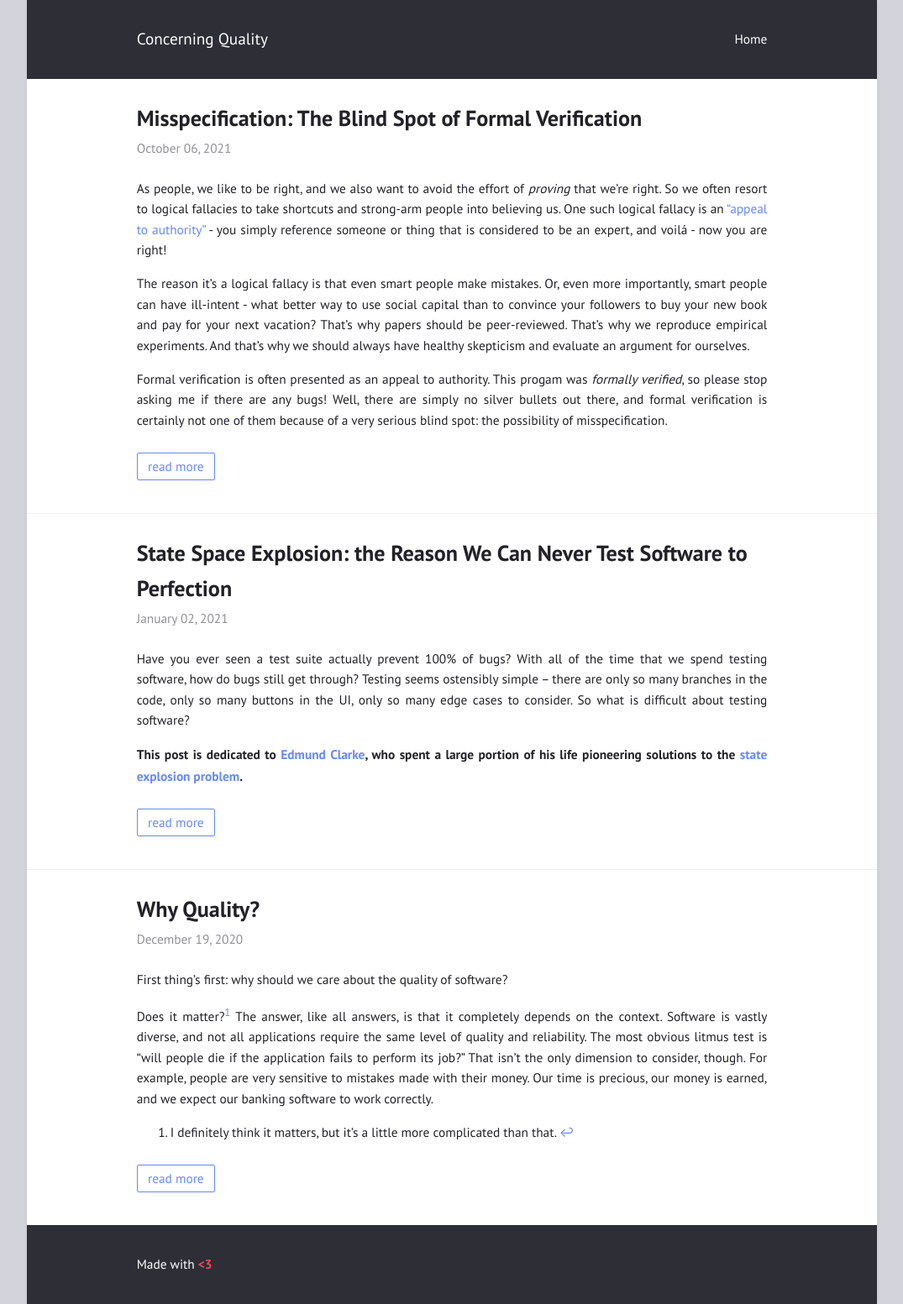
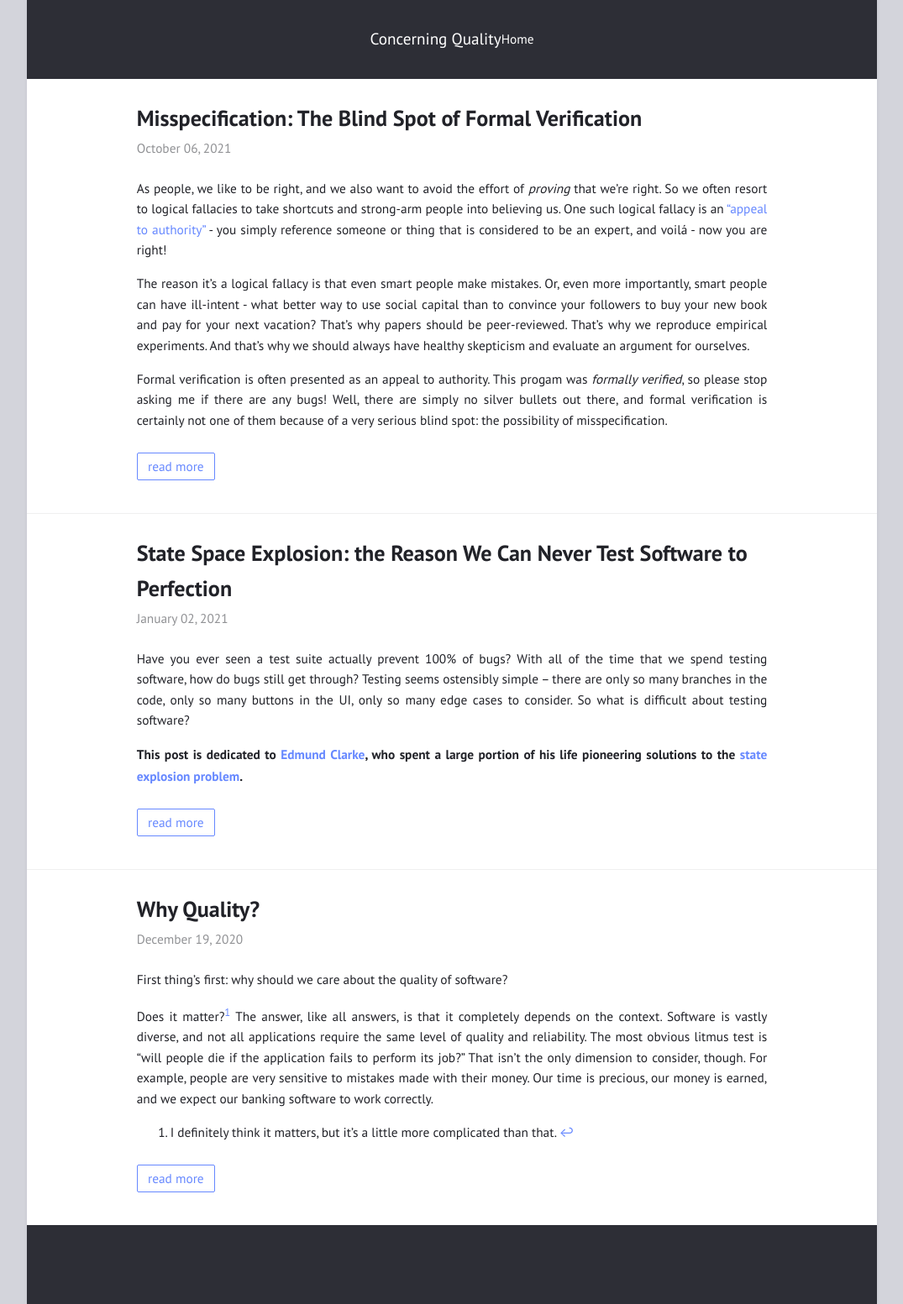
Before and after one commit to amw-zero/concerning_quality, a Jekyll site: the page built from index.html, in a window 1280 px wide. Shown: the whole page at 84% size, without its empty margins (102-1177 px from the left). Built offline with Jekyll 4.4.1, drawn with Linux system fonts in a browser that asks for light colours.

Commit message:
Remove made with <3, add twitter

```diff
--- a/_config.yml
+++ b/_config.yml
@@ -1,6 +1,5 @@
 title: "Concerning Quality"
 author: "Alex Weisberger"
-description: "Made with <b style=\"color: #f45;\">&lt;3</b>"
 permalink: /:title/
 lang: "en"
 excerpt_separator: "\n\n\n"
@@ -19,6 +18,7 @@
   - {file: "index.html"}
 
 external:                  # shows a footer with social links - for available icons see fontawesome.com/icons
+  - {titla: Twitter, icon: twitter, url: "https://twitter.com/amw_zero"}
   - {title: Mail, icon: envelope, url: "mailto:alex.m.weisberger@gmail.com"}
   - {title: Github, icon: github, url: "https://github.com/amw-zero"}
   - {title: Subscribe, icon: rss, url: "/feed.xml"}
--- a/_includes/sidebar.html
+++ b/_includes/sidebar.html
@@ -22,5 +22,4 @@
     </a>
   {%- endfor -%}
   </nav>
-  <div class="description">{{ site.description }}</div>
 </aside>
--- a/_layouts/default.html
+++ b/_layouts/default.html
@@ -36,7 +36,6 @@
 
 {% if site.external %}
 <footer>
-  <div>{{ site.description | default: site.title }}</div>
   {% include menu.html menu=site.external %}
 </footer>
 {% endif %}
--- a/_sass/layout.sass
+++ b/_sass/layout.sass
@@ -9,7 +9,7 @@
   display: flex
   flex-wrap: wrap
   align-items: center
-  justify-content: space-between
+  justify-content: center
 
 body > header, body > article, body > footer
   padding: 1.5em
```
